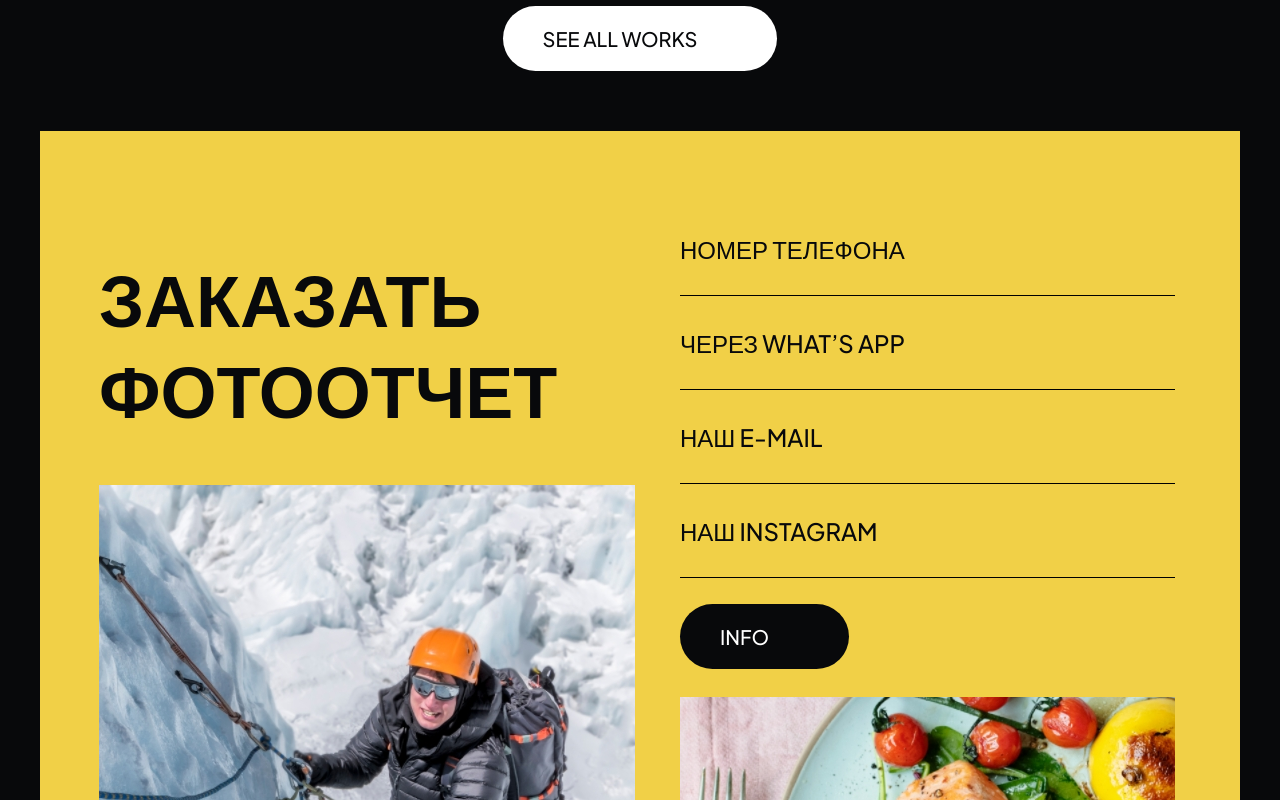
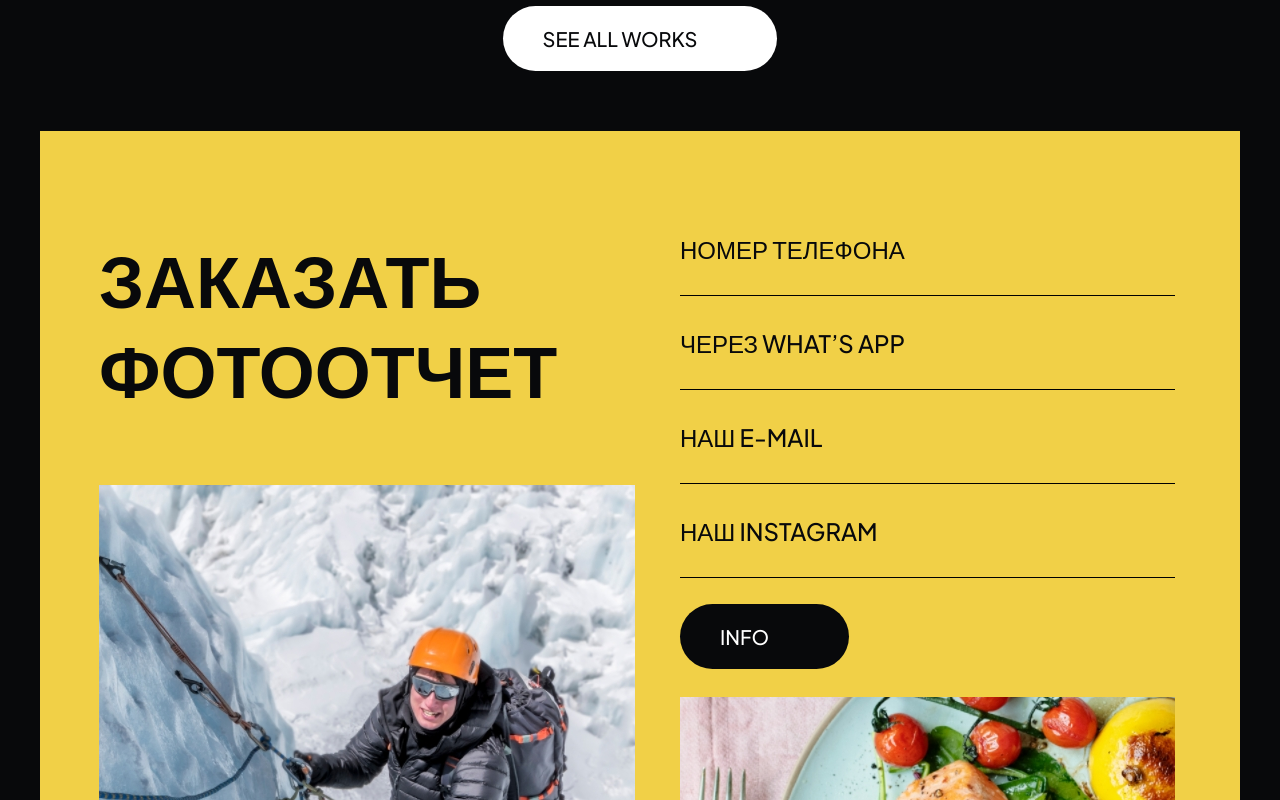
Before and after one commit to mukhammed2021/photo-card, a website built with Vite: page index.html in a window 1280 px wide. Shown: the part 2900-3700 px from the top of the page. Built offline with nearby package versions, Linux system fonts and the light colour scheme.

Commit message:
Modified styles

```diff
--- a/src/style/blocks/photo-report.scss
+++ b/src/style/blocks/photo-report.scss
@@ -13,21 +13,21 @@
       display: flex;
       justify-content: space-between;
       gap: toRem(40);
-      @media (min-width: toEm(767.98)) {
-         align-items: flex-end;
-      }
       @media (max-width: toEm(767.98)) {
          flex-direction: column;
       }
    }
    // .photo-report__body
    &__body {
+      display: flex;
+      flex-direction: column;
       @media (min-width: toEm(767.98)) {
          flex: 0 1 toRem(536);
       }
    }
    // .photo-report__title
    &__title {
+      flex: 1 1 auto;
       @include fluid-property("font-size", 72, 20);
       font-weight: 800;
       line-height: 126.388889%; /* 91/72 */
```
